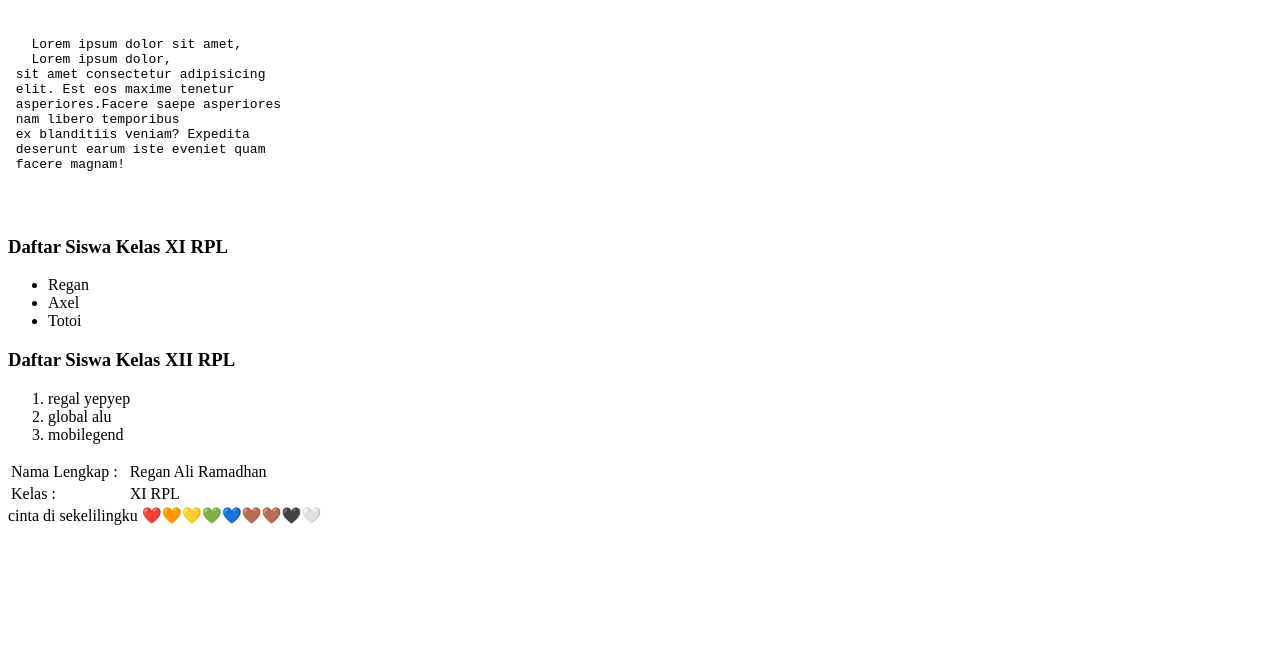
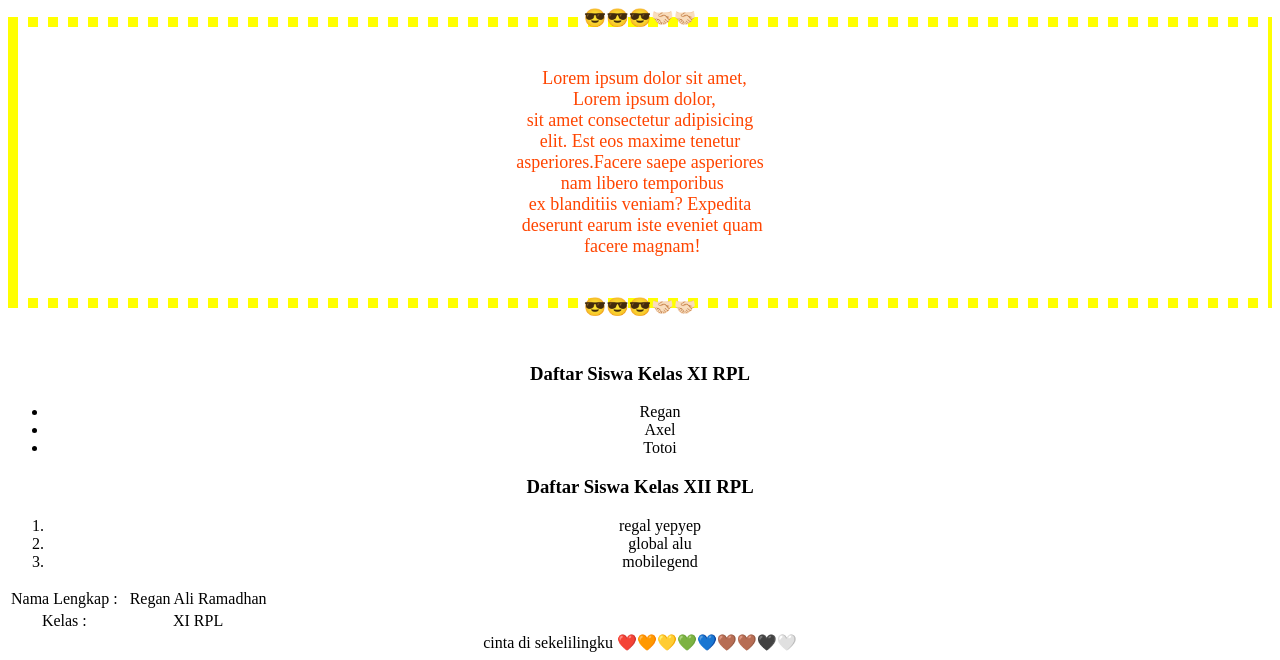
Before and after one commit to Axelouss/outline-html, a plain HTML site: page index.html in a window 1280 px wide. Shown: the part 161-821 px from the top of the page. Before the commit the page ends 800 px from the top, so only its background shows below. Drawn offline with Linux system fonts and the light colour scheme.

Commit message:
index.html

```diff
--- a/index.html
+++ b/index.html
@@ -4,8 +4,8 @@
 <head>
   <meta charset="UTF-8">
   <meta name="viewport" content="width=device-width, initial-scale=1">
-  <title>Outline Html</title
-  <link rel="stylesheet" href="/style.css">
+  <title>Outline Html</title>
+  <link rel="stylesheet" href="style.css">
  </head>
 <body>
    <nav>
```
